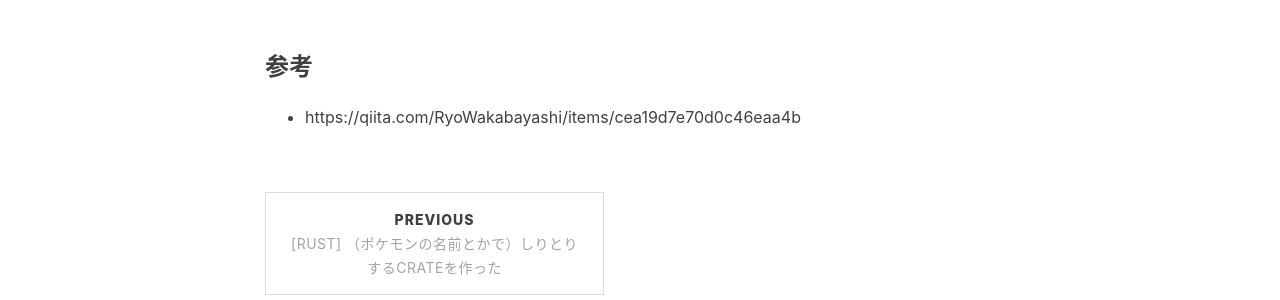
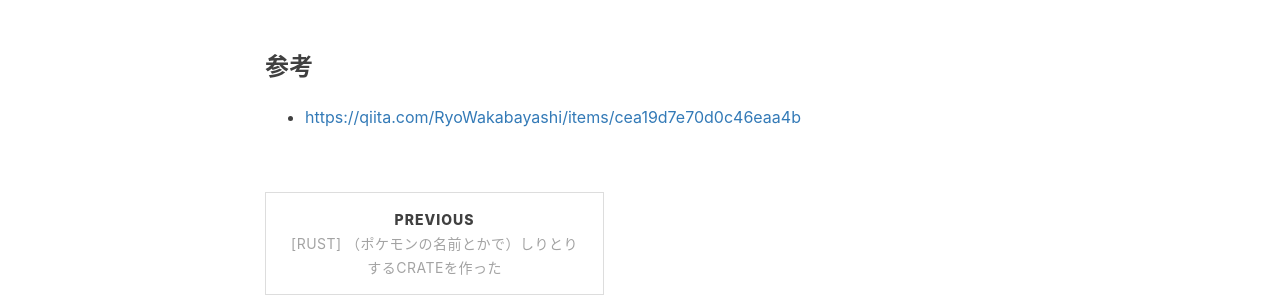
Before and after one commit to tnantoka/notes.tnantoka.com, a Jekyll site: the page built from _posts/2022-05-08-000001.md, in a window 1280 px wide. Shown: the part 1342-1642 px from the top of the page. Built offline with Jekyll 4.4.1, drawn with Linux system fonts in a browser that asks for light colours; nearby versions of some CDN libraries; comment, search, counter and statistics services are not loaded.

Commit message:
fix: typo

```diff
--- a/_posts/2022-05-08-000001.md
+++ b/_posts/2022-05-08-000001.md
@@ -26,4 +26,4 @@ hello worldと言えば、ということで簡易Markdownエディタを作っ
 
 ### 参考
 
-- https://qiita.com/RyoWakabayashi/items/cea19d7e70d0c46eaa4b
+- <https://qiita.com/RyoWakabayashi/items/cea19d7e70d0c46eaa4b>
```
